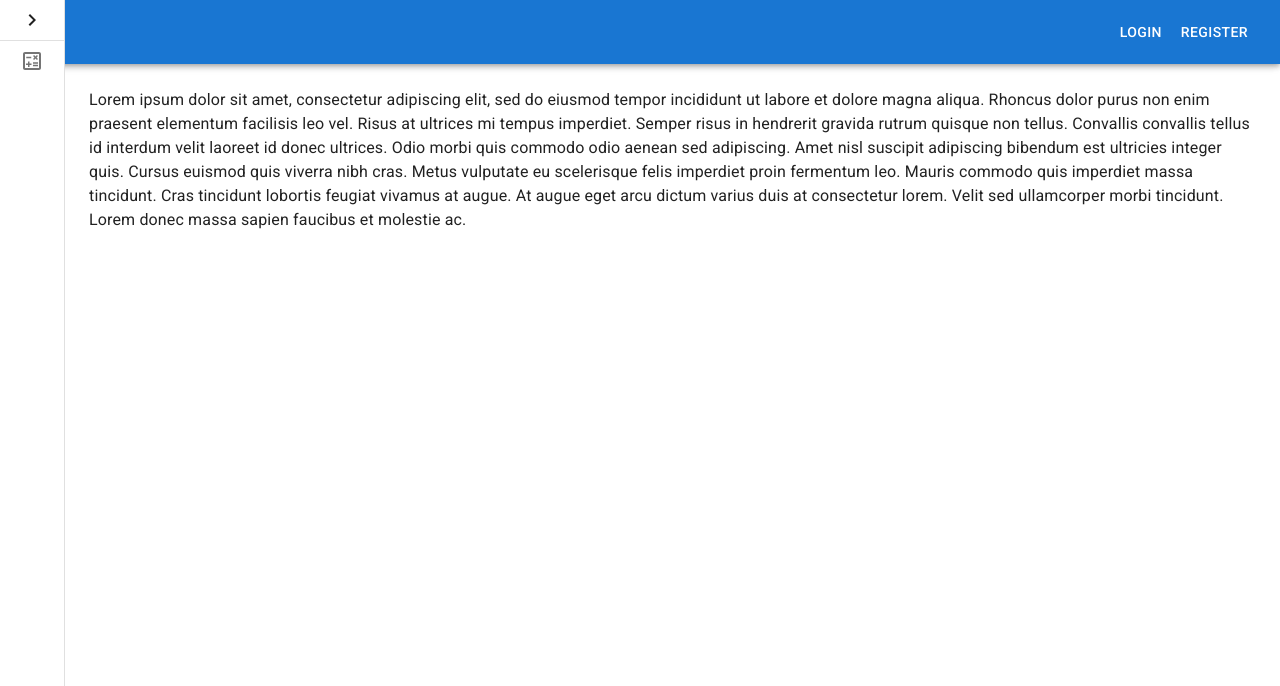
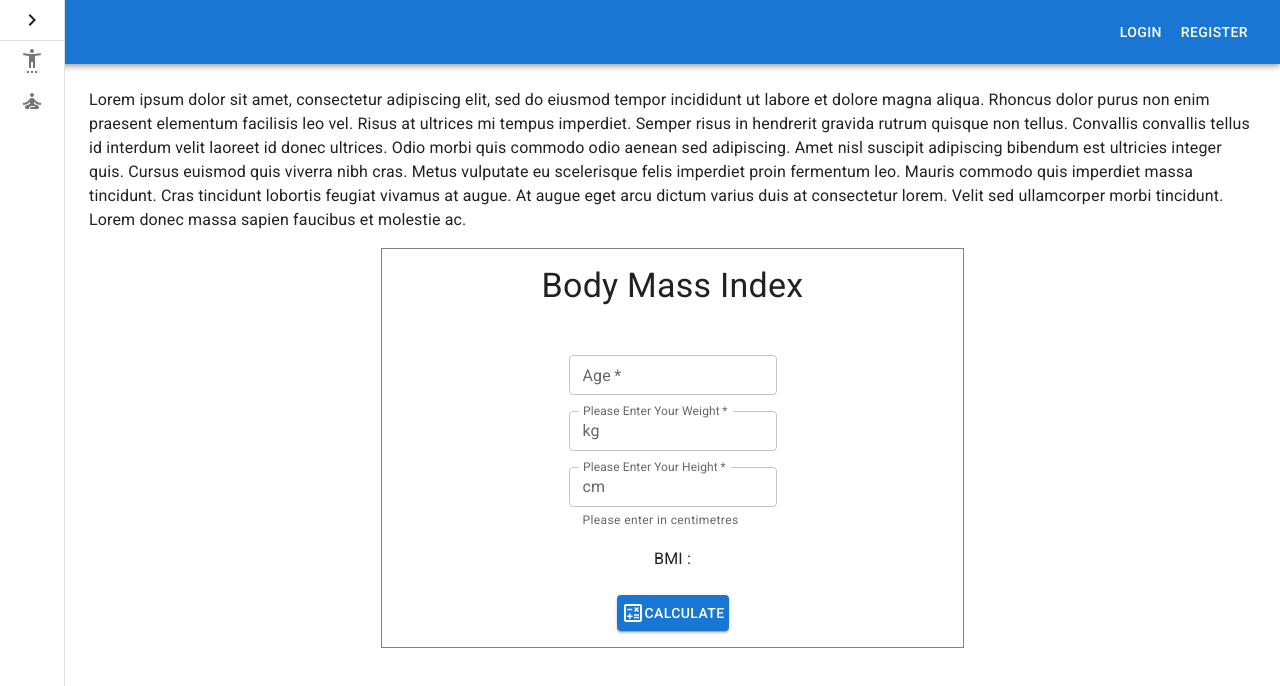
Before and after one commit to yasinyagmur/dietitian-calculator-tool, a React (Create React App) app: page / in a window 1280 px wide. Shown: the top 686 px of the page. Built offline with nearby package versions, Linux system fonts and the light colour scheme; no server answers.

Commit message:
basal met. calc. page started

```diff
--- a/src/components/BodyMassIndex/BMI.jsx
+++ b/src/components/BodyMassIndex/BMI.jsx
@@ -8,6 +8,7 @@ import {
 } from "@mui/material";
 import { useContext } from "react";
 import { CalculateContext } from "../../context/Calculate";
+import CalculateOutlinedIcon from "@mui/icons-material/CalculateOutlined";
 
 const BMI = () => {
   const {
@@ -124,7 +125,8 @@ const BMI = () => {
             variant="contained"
             sx={{ mt: 3, mb: 1.3, width: "7rem" }}
           >
-            Send
+            <CalculateOutlinedIcon />
+            Calculate
           </Button>
         </Box>
       </Container>
--- a/src/pages/Home.jsx
+++ b/src/pages/Home.jsx
@@ -10,7 +10,9 @@ import ChevronLeftIcon from "@mui/icons-material/ChevronLeft";
 import ChevronRightIcon from "@mui/icons-material/ChevronRight";
 
 import BMI from "../components/BodyMassIndex/BMI";
-import CalculateOutlinedIcon from "@mui/icons-material/CalculateOutlined";
+import SettingsAccessibilityTwoToneIcon from "@mui/icons-material/SettingsAccessibilityTwoTone";
+import SelfImprovementIcon from "@mui/icons-material/SelfImprovement";
+import { useState } from "react";
 
 const drawerWidth = 240;
 
@@ -72,7 +74,8 @@ export default function MiniDrawer() {
     setOpen(false);
   };
 
-  const [isDone, setIsDone] = React.useState(false);
+  const [isDoneBmi, setIsDoneBmi] = useState(false);
+  const [isDoneBasal, setIsDoneBasal] = useState(false);
   return (
     <Box sx={{ display: "flex" }}>
       <CssBaseline />
@@ -95,10 +98,22 @@ export default function MiniDrawer() {
         )}
 
         <Divider />
-        <IconButton onClick={() => setIsDone(true)}>
-          <CalculateOutlinedIcon />
-          {open && <Typography variant="h6">Body Mass Index</Typography>}
-        </IconButton>
+        <Box
+          sx={{
+            display: "flex",
+            flexDirection: "column",
+            justifyContent: "start",
+          }}
+        >
+          <IconButton onClick={() => setIsDoneBmi(true)}>
+            <SettingsAccessibilityTwoToneIcon />
+            {open && <Typography variant="h6">Body Mass Index</Typography>}
+          </IconButton>
+          <IconButton onClick={() => setIsDoneBasal(true)}>
+            <SelfImprovementIcon />
+            {open && <Typography variant="h6">Basal Metabolism</Typography>}
+          </IconButton>
+        </Box>
       </Drawer>
       <Box component="main" sx={{ flexGrow: 1, p: 3 }}>
         <DrawerHeader />
@@ -117,7 +132,8 @@ export default function MiniDrawer() {
           lorem. Velit sed ullamcorper morbi tincidunt. Lorem donec massa sapien
           faucibus et molestie ac.
         </Typography>
-        {isDone && <BMI />}
+        {setIsDoneBmi && <BMI />}
+        {/* {setIsDoneBasal&&} */}
       </Box>
     </Box>
   );
```
Also changed, not shown: src/components/BasalMetabolism/BasalMet.jsx (added).
